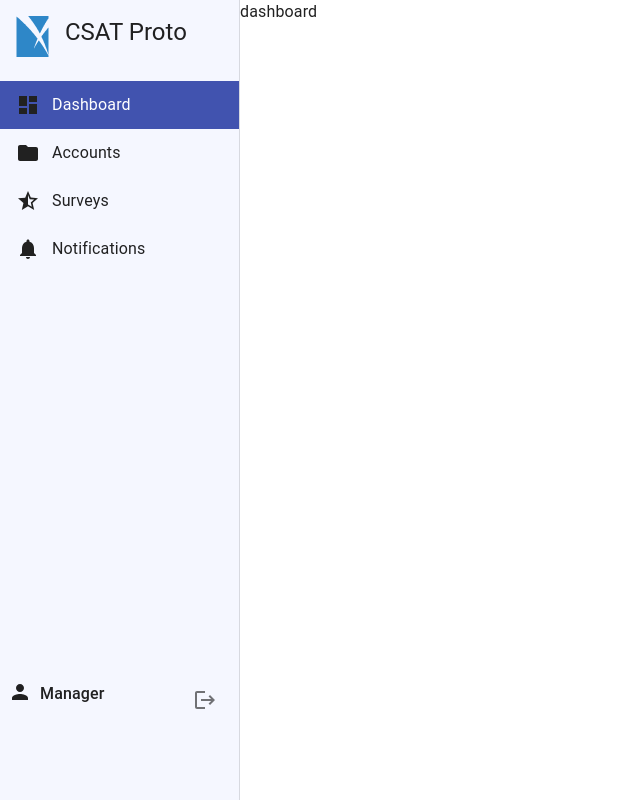
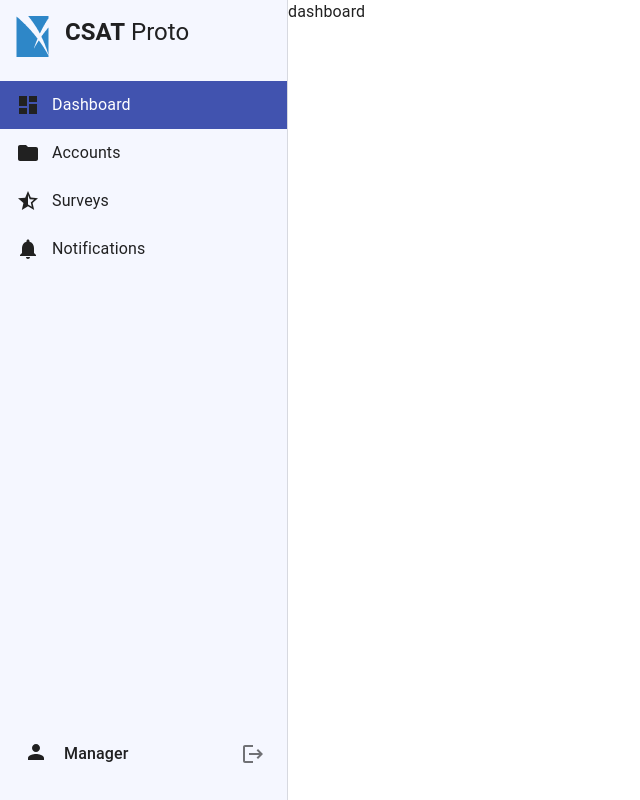
Before and after one commit to as-msys/csatpreview, a Next.js app in the folder fetool/: page /dashboard in a window 1280 px wide. Shown: the whole page, without its empty margins (0-640 px from the left). Built offline with nearby package versions, Linux system fonts and the light colour scheme.

Commit message:
changed css  for Issue-17,18,19 based on design

```diff
--- a/fetool/src/components/Header.js
+++ b/fetool/src/components/Header.js
@@ -14,7 +14,7 @@ const Header = () => {
         variant={router.pathname === "/" ? "h4" : "h5"}
         style={{ marginLeft: "1rem" }}
       >
-        CSAT Proto
+        <b>CSAT</b> Proto
       </Typography>
     </Box>
   );
--- a/fetool/src/components/Layout/sidebar.js
+++ b/fetool/src/components/Layout/sidebar.js
@@ -16,7 +16,7 @@ import IconButton from "@mui/material/IconButton";
 import { styled } from "@mui/material/styles";
 import { useRouter } from "next/router";
 
-const drawerWidth = "15rem"; //240px/8=15rem
+const drawerWidth = "18rem"; //240px/8=15rem
 
 const Sidebar = ({ children }) => {
   const router = useRouter();
@@ -35,10 +35,6 @@ const Sidebar = ({ children }) => {
       "&, & .MuiListItemIcon-root": {
         color: "white",
       },
-    },
-    // hover states
-    "& .MuiListItemButton-root:hover": {
-      backgroundColor: "primary",
     },
   });
 
@@ -99,18 +95,17 @@ const Sidebar = ({ children }) => {
             <Box
               style={{
                 position: "fixed",
-                bottom: "10%",
+                bottom: "1%",
+                margin: "1rem",
                 display: "flex",
+                justifyContent: "space-around",
               }}
             >
-              <PersonIcon sx={{ ml: 1 }} />
-              <Typography
-                variant="subtitle1"
-                style={{ marginRight: "5rem", marginLeft: "0.5rem" }}
-              >
+              <PersonIcon sx={{ m: 1 }} />
+              <Typography variant="subtitle1" sx={{ m: 1 }}>
                 Manager
               </Typography>
-              <IconButton>
+              <IconButton sx={{ ml: "6rem" }}>
                 <LogoutIcon />
               </IconButton>
             </Box>
--- a/fetool/src/components/theme.js
+++ b/fetool/src/components/theme.js
@@ -4,17 +4,12 @@ import { createTheme } from "@mui/material/styles";
 const theme = createTheme({
   palette: {
     primary: {
-      main: "#303f9f",
-      light: "#5965b2",
-      dark: "#212c6f",
+      main: "#4153AF",
     },
     secondary: {
       main: "#ff4081",
       light: "#FF669A",
       dark: "#B22C5A",
-    },
-    buttonColor: {
-      main: "#7879F1",
     },
     neutral: {
       main: "#212121",
@@ -32,12 +27,12 @@ const theme = createTheme({
     },
     newVariant: {
       fontWeight: 400,
-      fontSize: "1rem",
+      fontSize: "0.9rem",
       color: "#757575",
     },
     myVariant: {
-      fontWeight: 500,
-      fontSize: "1.5rem",
+      fontWeight: 700,
+      fontSize: "2rem",
     },
     body2: {
       fontWeight: 400,
```
Also changed, not shown: fetool/pages/accounts.js (+29 -7 lines), 2 other files (tests, documents, lock files or other folders).
